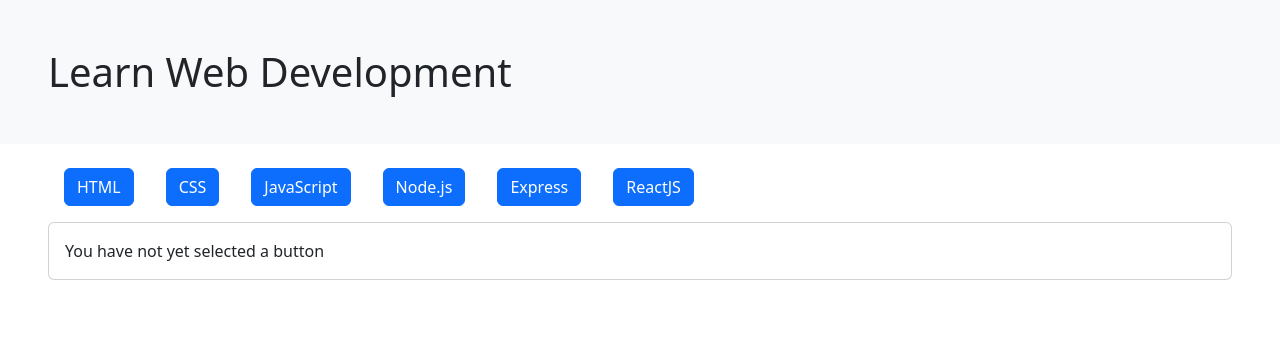
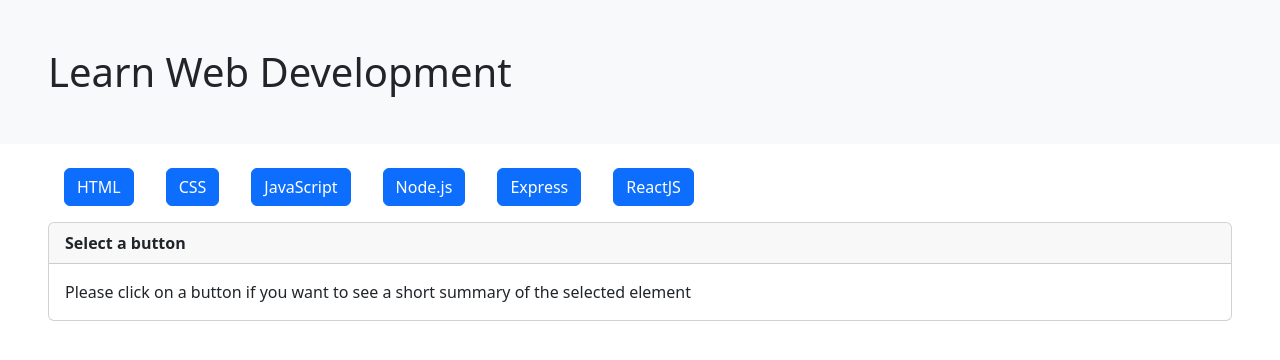
Before and after one commit to imnxtamess/react-use-state, a React (Vite) app: page / in a window 1280 px wide. Shown: the top 360 px of the page. Built offline with nearby package versions, Linux system fonts and the light colour scheme.

Commit message:
Update fallback message in Main component for clarity and guidance

```diff
--- a/src/components/Main.jsx
+++ b/src/components/Main.jsx
@@ -24,8 +24,12 @@
         <div>
           {activeId ===
           0 /* Checks if no button is selected and prints the default message */ ? (
-            <div className="card card-body">
-              You have not yet selected a button
+            <div className="card">
+              <div className="card-header fw-bold">Select a button</div>
+              <div className="card-body">
+                Please click on a button if you want to see a short summary of
+                the selected element
+              </div>
             </div>
           ) : (
             /*Else if */ webDevFundamentals.map(
```
